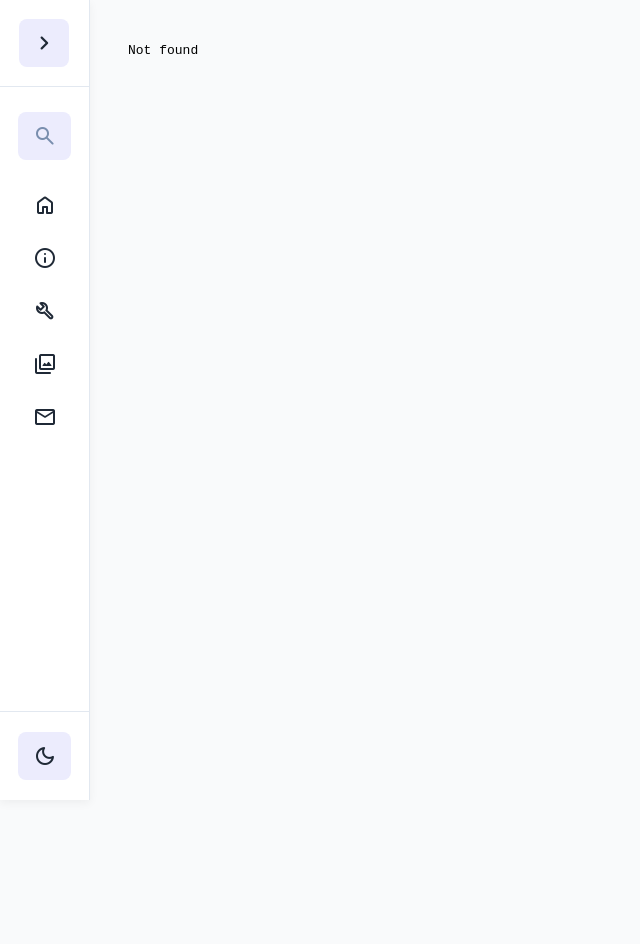
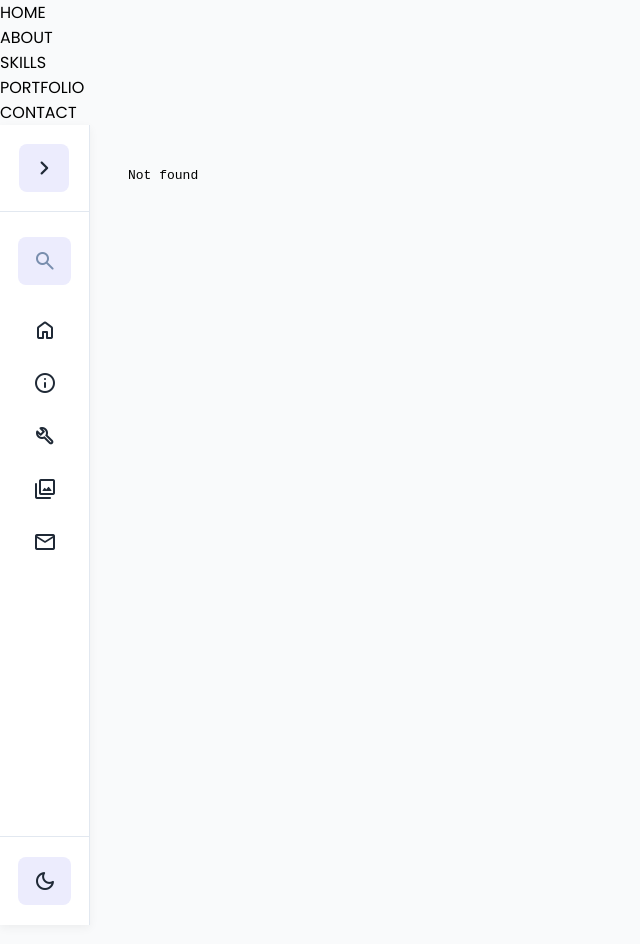
Before and after one commit to bbbb4405/bbbb.github.io, a plain HTML site: page index.html in a window 1280 px wide. Shown: the top 944 px of the page, without its empty margins (0-640 px from the left). Drawn offline with nearby package versions, Linux system fonts and the light colour scheme.

Commit message:
Update index.html

```diff
--- a/index.html
+++ b/index.html
@@ -3,14 +3,28 @@
 <head>
   <meta charset="UTF-8" />
   <meta name="viewport" content="width=device-width, initial-scale=1.0" />
-    <title>Sidebar Menu | Profile Dashboard</title>
+  <title>Profile Dashboard + Navbar</title>
   <link rel="stylesheet" href="main.css" />
   <link
     rel="stylesheet"
     href="https://fonts.googleapis.com/css2?family=Material+Symbols+Rounded:opsz,wght,FILL,GRAD@24,400,0,0"
   />
+  <script defer src="main.js"></script>
 </head>
 <body>
+
+  <!-- Navbar ngang ở trên -->
+  <nav class="navbar">
+    <ul>
+      <li class="nav-item active"><i class="icon home-icon"></i><span>HOME</span></li>
+      <li class="nav-item"><i class="icon about-icon"></i><span>ABOUT</span></li>
+      <li class="nav-item"><i class="icon skills-icon"></i><span>SKILLS</span></li>
+      <li class="nav-item"><i class="icon portfolio-icon"></i><span>PORTFOLIO</span></li>
+      <li class="nav-item"><i class="icon contact-icon"></i><span>CONTACT</span></li>
+    </ul>
+  </nav>
+
+  <!-- Thanh điều hướng site -->
   <nav class="site-nav">
     <button class="sidebar-toggle">
       <span class="material-symbols-rounded">menu</span>
@@ -18,7 +32,9 @@
     <h2 class="site-title">My Profile:</h2>
   </nav>
 
+  <!-- Container chính -->
   <div class="container">
+    <!-- Sidebar -->
     <aside class="sidebar collapsed">
       <div class="sidebar-header">
         <img src="images/logo.png" alt="Logo" class="header-logo" />
@@ -80,6 +96,7 @@
       </div>
     </aside>
 
+    <!-- Phần nội dung chính -->
     <div class="main-content">
       <iframe
         id="contentFrame"
@@ -91,7 +108,5 @@
       ></iframe>
     </div>
   </div>
-
-    <script src="main.js"></script>
 </body>
 </html>
```
Lines whose indentation alone changed are shown as unchanged.
